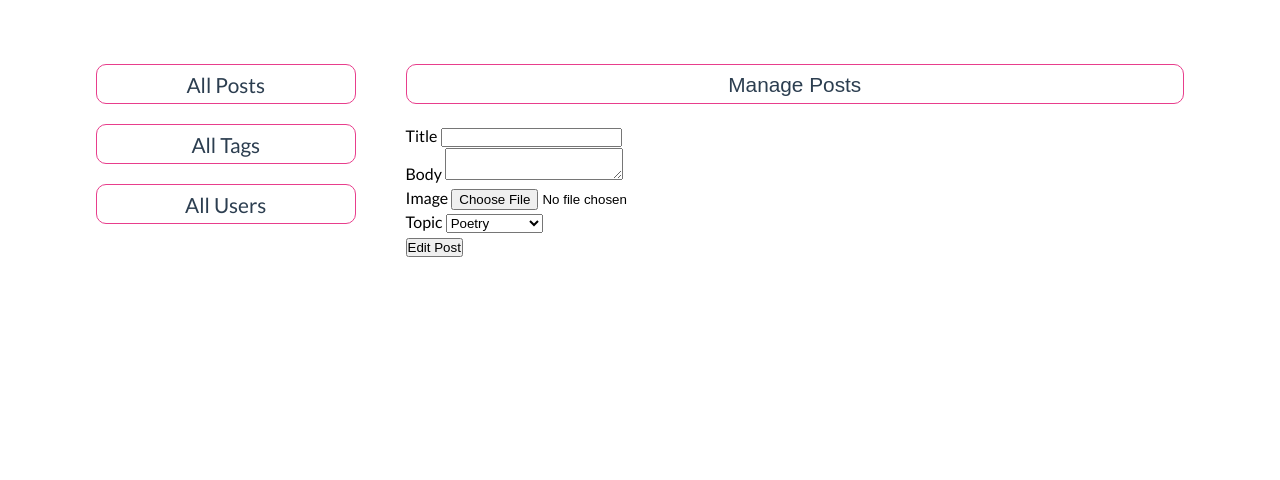
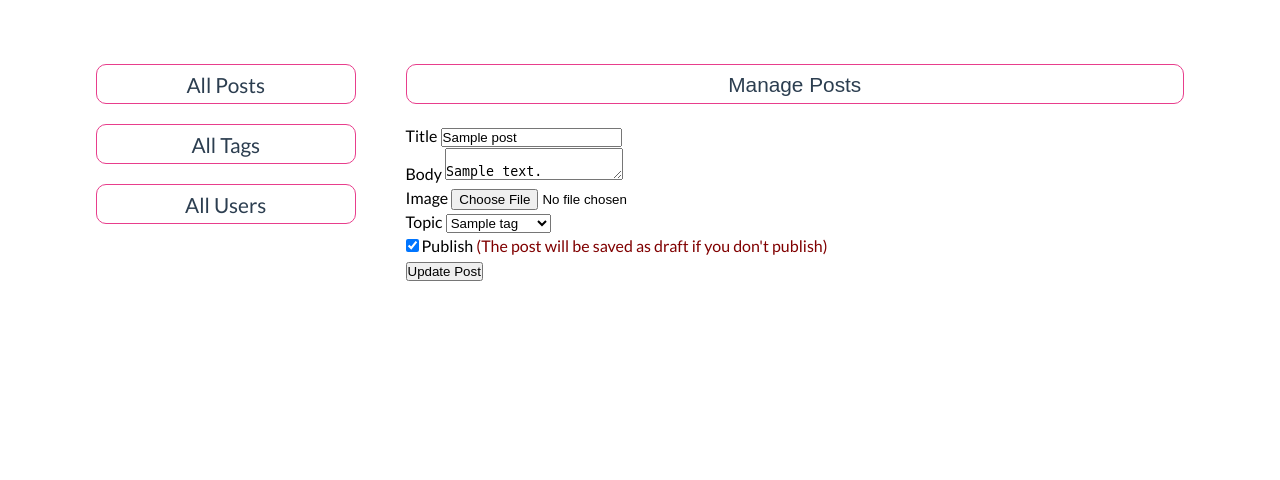
Before and after one commit to emrahhcan/CindysLifeBlog, a PHP site: page /cindyslife/admin/posts/update.php?id=1 in a window 1280 px wide. Shown: the part 96-576 px from the top of the page. Run offline with PHP 8.4, Linux system fonts and the light colour scheme; tables that the repository leaves empty or names only in its code hold one stand-in row (values such as "Sample post").

Commit message:
Update-Delete Functionality

```diff
--- a/admin/posts/index.php
+++ b/admin/posts/index.php
@@ -28,8 +28,8 @@
                                     <?php echo $post['title']; ?>
                                 </td>
                                 <td>Emrah</td>
-                                <td><a href="#" class="update">Update</a></td>
-                                <td><a href="#" class="delete">Delete</a></td>
+                                <td><a href="update.php?id=<?php echo $post['id']; ?>" class="update">Update</a></td>
+                                <td><a href="update.php?delete_id=<?php echo $post['id']; ?>" class="delete">Delete</a></td>
                                 <?php if($post['published']): ?>
                                     <td>
                                         <a href="#" class="unpublish">Draft</a>
--- a/admin/posts/update.php
+++ b/admin/posts/update.php
@@ -1,6 +1,7 @@
 <?php
     include('../../path.php');
     include('../../' . APPROOT . '/app/database/db.php');
+    include('../../' . APPROOT . '/app/controllers/posts.php');
     include('../../' . APPROOT . '/app/includes/dashboardHead.php');
 ?>
     <div class="container-self">
@@ -9,14 +10,17 @@
             <?php include('../../' . APPROOT . '/app/includes/dashboardMenu.php'); ?>
             <div class="dashboard-content">
                 <a href="<?php echo URLROOT . '/admin/tags/index.php' ?>"><button class="all-posts">Manage Posts</button></a>
-                <form action="create.html" method="post">
+                <form action="update.php" method="post" enctype="multipart/form-data">
+                    <input type="hidden" name="id" value="<?php echo $id; ?>">
                     <div>
                         <label>Title</label>
-                        <input type="text" name="title" class="text-input">
+                        <input type="text" name="title" value="<?php echo $title; ?>" class="text-input">
                     </div>
                     <div>
                         <label>Body</label>
-                        <textarea name="body" id="body"></textarea>
+                        <textarea name="body" id="body">
+                            <?php echo $body; ?>
+                        </textarea>
                     </div>
                     <div>
                         <label>Image</label>
@@ -24,13 +28,34 @@
                     </div>
                     <div>
                         <label>Topic</label>
-                        <select name="topic" class="text-input">
-                            <option value="Poetry">Poetry</option>
-                            <option value="Life Lessons">Life Lessons</option>
+                        <select name="tag_id" class="text-input">
+                            <option value="">Choose a Tag</option>
+                            <?php foreach($tags as $key => $tag): ?>
+                                <?php if(!empty($tag_id) && $tag_id == $tag['id']): ?>
+                                    <option selected value="<?php echo $tag['id']; ?>"><?php echo $tag['name']; ?></option>
+                                <?php else: ?>
+                                    <option value="<?php echo $tag['id']; ?>"><?php echo $tag['name']; ?></option>
+                                <?php endif; ?>
+                            <?php endforeach; ?>
                         </select>
                     </div>
                     <div>
-                        <button type="submit" class="btn btn-big">Edit Post</button>
+                        <?php if(empty($published) && $published === 0): ?>
+                            <label>
+                                <input type="checkbox" name="published">
+                                Publish
+                                <span style="color: maroon;">(The post will be saved as draft if you don't publish)</span>
+                            </label>
+                        <?php else: ?>
+                            <label>
+                                <input type="checkbox" name="published" checked>
+                                Publish
+                                <span style="color: maroon;">(The post will be saved as draft if you don't publish)</span>
+                            </label>
+                        <?php endif; ?>
+                    </div>
+                    <div>
+                        <button type="submit" name="update-post" class="btn btn-big">Update Post</button>
                     </div>
                 </form>
             </div>
--- a/app/controllers/posts.php
+++ b/app/controllers/posts.php
@@ -4,6 +4,8 @@
     $table = 'posts';
 
     $errors = array();
+
+    $id = '';
     $title = '';
     $body = '';
     $tag_id = '';
@@ -11,6 +13,26 @@
 
     $tags = selectAll('tags');
     $posts = selectAll($table);
+
+    if(isset($_GET['id'])) {
+        $post = selectOne($table, ['id' => $_GET['id']]);
+
+        $id = $post['id'];
+        $title = $post['title'];
+        $body = $post['body'];
+        $tag_id = $post['tag_id'];
+        $published = $post['published'];
+    }
+
+    if(isset($_GET['delete_id'])) {
+        $count = delete($table, $_GET['delete_id']);
+
+        $_SESSION['message'] = 'Post has been deleted successfully';
+        $_SESSION['type'] = 'success';
+
+        header('location: ' . URLROOT . '/admin/posts/index.php');
+        exit();
+    }
 
     if(isset($_POST['add-post'])) {
         $errors = postValidation($_POST);
@@ -43,6 +65,7 @@
             $_SESSION['type'] = 'success';
 
             header('location: ' . URLROOT . '/admin/posts/index.php');
+            exit();
         } else {
             $title = $_POST['title'];
             $body = $_POST['body'];
@@ -50,3 +73,45 @@
             $published = isset($_POST['published']) ? 1 : 0;
         }
     }
+
+    if(isset($_POST['update-post'])) {
+        $errors = postValidation($_POST);
+
+        if(!empty($_FILES['image']['name'])) {
+            $image_name = time() . '_' . $_FILES['image']['name'];
+            $destination = '../../assets/img/postImages/' . $image_name;
+
+            $result = move_uploaded_file($_FILES['image']['tmp_name'], $destination);
+
+            if($result) {
+                $_POST['image'] = $image_name;
+            } else {
+                array_push($errors, 'An error occurs');
+            }
+        } else {
+            array_push($errors, 'Post image is required!');
+        }
+
+        if(count($errors) === 0) {
+            $id = $_POST['id'];
+
+            unset($_POST['update-post'], $_POST['id']);
+
+            $_POST['user_id'] = 1;
+            $_POST['published'] = isset($_POST['published']) ? 1 : 0;
+            $_POST['body'] = htmlentities($_POST['body']);
+
+            $post_id = update($table, $id, $_POST);
+
+            $_SESSION['message'] = 'Post has been updated successfully';
+            $_SESSION['type'] = 'success';
+
+            header('location: ' . URLROOT . '/admin/posts/index.php');
+            exit();
+        } else {
+            $title = $_POST['title'];
+            $body = $_POST['body'];
+            $tag_id = $_POST['tag_id'];
+            $published = isset($_POST['published']) ? 1 : 0;
+        }
+    }
```
